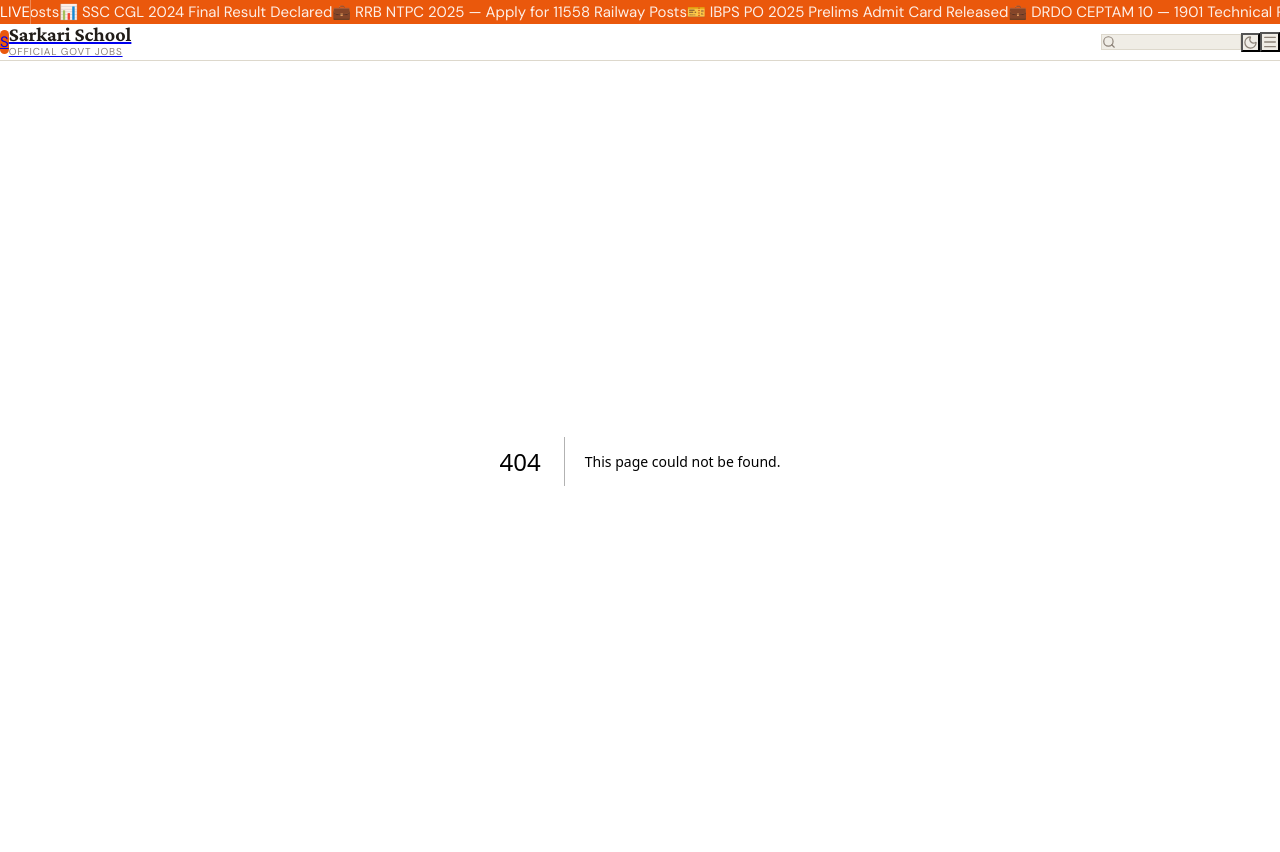
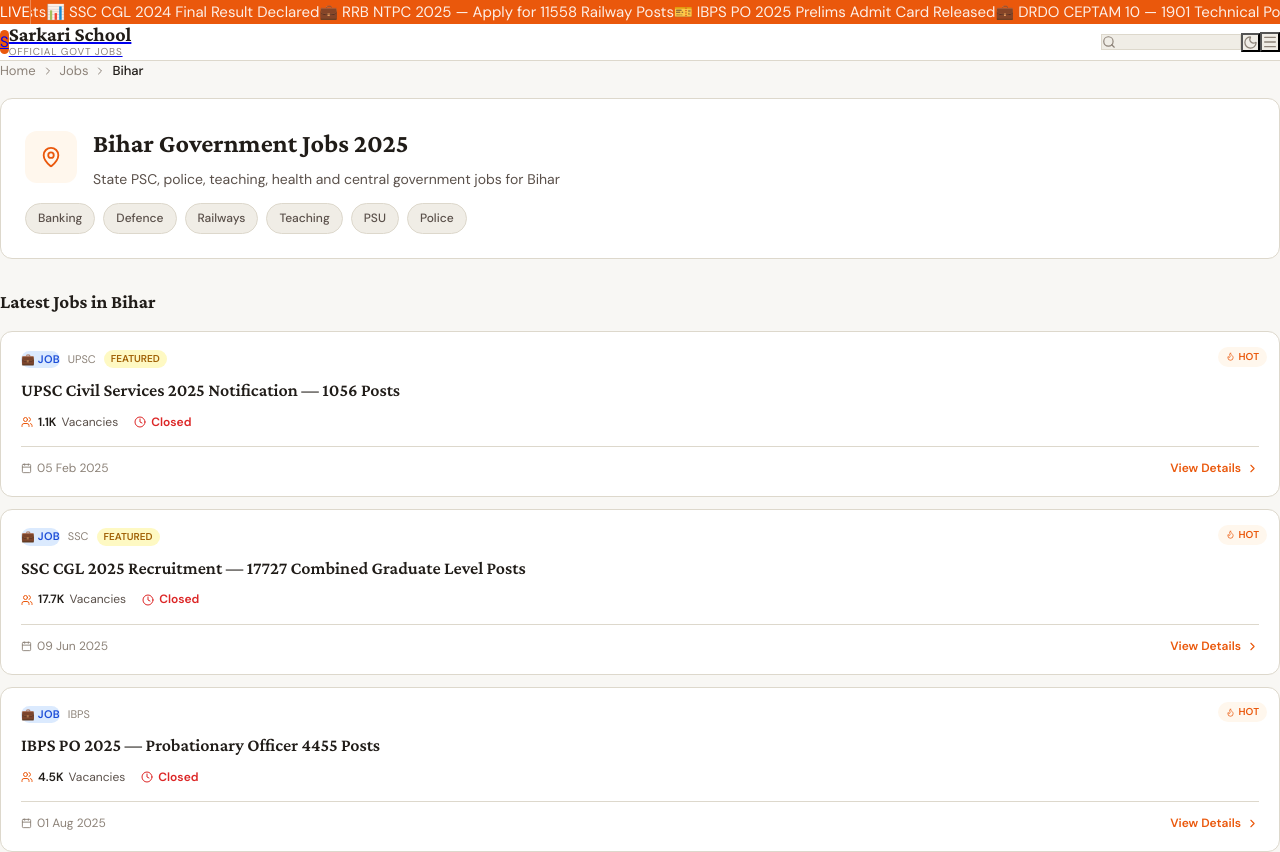
Before and after one commit to airgalaxyair/rojgarresult, a Next.js app in the folder frontend/: page /state/bihar in a window 1280 px wide. Before the commit this address had no page. Shown: the top 852 px of the page. Built offline with nearby package versions, Linux system fonts and the light colour scheme.

Commit message:
Add files via upload

```diff
--- /dev/null
+++ b/frontend/app/state/[slug]/page.tsx
@@ -0,0 +1,156 @@
+import type { Metadata } from 'next';
+import Link from 'next/link';
+import { ChevronRight, MapPin } from 'lucide-react';
+import PostCard from '@/components/post/PostCard';
+import { MOCK_POSTS, STATES, CATEGORIES } from '@/lib/mock-data';
+
+interface Props {
+  params: Promise<{ slug: string }>;
+}
+
+export async function generateMetadata({ params }: Props): Promise<Metadata> {
+  const { slug } = await params;
+  const state = STATES.find((s) => s.slug === slug);
+  if (!state) return { title: 'State Not Found' };
+  return {
+    title: `${state.name} Government Jobs 2025 — State & Central Sarkari Naukri`,
+    description: `Latest government job notifications 2025 in ${state.name}. State PSC, police, teaching, health and central government jobs for ${state.name} residents.`,
+  };
+}
+
+export async function generateStaticParams() {
+  return STATES.map((s) => ({ slug: s.slug }));
+}
+
+export default async function StatePage({ params }: Props) {
+  const { slug } = await params;
+  const state = STATES.find((s) => s.slug === slug);
+
+  if (!state) {
+    return (
+      <div className="max-w-7xl mx-auto px-4 py-20 text-center">
+        <h1 style={{ fontFamily: 'Crimson Pro, serif', fontSize: 28, color: 'var(--text-primary)' }}>
+          State not found
+        </h1>
+        <Link href="/" style={{ color: 'var(--accent)', display: 'inline-block', marginTop: 12 }}>
+          ← Home
+        </Link>
+      </div>
+    );
+  }
+
+  // State-specific posts (in production, filter by state_ids array)
+  // For now showing all as placeholder — real filtering done via DB
+  const posts = MOCK_POSTS.filter((p) =>
+    p.states?.some((s) => s.slug === slug) || p.states?.length === 0
+  ).slice(0, 8);
+
+  const otherStates = STATES.filter((s) => s.slug !== slug);
+
+  return (
+    <div className="max-w-7xl mx-auto px-4 sm:px-6 py-8">
+      {/* Breadcrumb */}
+      <nav
+        style={{
+          marginBottom: 16, fontSize: 13, color: 'var(--text-muted)',
+          display: 'flex', alignItems: 'center', gap: 6, flexWrap: 'wrap',
+        }}
+      >
+        <Link href="/" style={{ color: 'var(--text-muted)', textDecoration: 'none' }}>Home</Link>
+        <ChevronRight size={12} />
+        <Link href="/jobs" style={{ color: 'var(--text-muted)', textDecoration: 'none' }}>Jobs</Link>
+        <ChevronRight size={12} />
+        <span style={{ color: 'var(--text-primary)', fontWeight: 500 }}>{state.name}</span>
+      </nav>
+
+      {/* Hero */}
+      <div className="card" style={{ padding: '24px', marginBottom: 28 }}>
+        <div style={{ display: 'flex', alignItems: 'center', gap: 16, marginBottom: 12 }}>
+          <div
+            style={{
+              width: 52, height: 52, borderRadius: 12,
+              background: 'var(--accent-light)', flexShrink: 0,
+              display: 'flex', alignItems: 'center', justifyContent: 'center',
+            }}
+          >
+            <MapPin size={22} style={{ color: 'var(--accent)' }} />
+          </div>
+          <div>
+            <h1
+              style={{
+                fontFamily: 'Crimson Pro, serif', fontSize: 26, fontWeight: 700,
+                color: 'var(--text-primary)', marginBottom: 4,
+              }}
+            >
+              {state.name} Government Jobs 2025
+            </h1>
+            <p style={{ fontSize: 14, color: 'var(--text-secondary)' }}>
+              State PSC, police, teaching, health and central government jobs for {state.name}
+            </p>
+          </div>
+        </div>
+
+        {/* Category quick links for this state */}
+        <div style={{ display: 'flex', flexWrap: 'wrap', gap: 8, marginTop: 4 }}>
+          {CATEGORIES.slice(0, 6).map((cat) => (
+            <Link
+              key={cat.id}
+              href={`/category/${cat.slug}`}
+              style={{
+                padding: '5px 12px', borderRadius: 999, fontSize: 12, fontWeight: 500,
+                background: 'var(--bg-subtle)', border: '1px solid var(--border)',
+                color: 'var(--text-secondary)', textDecoration: 'none',
+              }}
+            >
+              {cat.name}
+            </Link>
+          ))}
+        </div>
+      </div>
+
+      <div style={{ display: 'grid', gap: 24 }} className="lg:grid-cols-[1fr_260px]">
+        {/* Posts */}
+        <div>
+          <h2
+            style={{
+              fontFamily: 'Crimson Pro, serif', fontSize: 19, fontWeight: 700,
+              color: 'var(--text-primary)', marginBottom: 14,
+            }}
+          >
+            Latest Jobs in {state.name}
+          </h2>
+          <div style={{ display: 'grid', gap: 12 }}>
+            {posts.map((post) => (
+              <PostCard key={post.id} post={post} />
+            ))}
+          </div>
+        </div>
+
+        {/* Sidebar */}
+        <aside>
+          {/* Other states */}
+          <div className="card" style={{ padding: 16 }}>
+            <h3 style={{ fontSize: 13, fontWeight: 700, color: 'var(--text-primary)', marginBottom: 12 }}>
+              Other States
+            </h3>
+            <div style={{ display: 'flex', flexWrap: 'wrap', gap: 6 }}>
+              {otherStates.map((s) => (
+                <Link
+                  key={s.id}
+                  href={`/state/${s.slug}`}
+                  style={{
+                    padding: '4px 10px', borderRadius: 6, fontSize: 12, fontWeight: 600,
+                    background: 'var(--bg-subtle)', border: '1px solid var(--border)',
+                    color: 'var(--text-secondary)', textDecoration: 'none',
+                  }}
+                >
+                  {s.code}
+                </Link>
+              ))}
+            </div>
+          </div>
+        </aside>
+      </div>
+    </div>
+  );
+}
```
